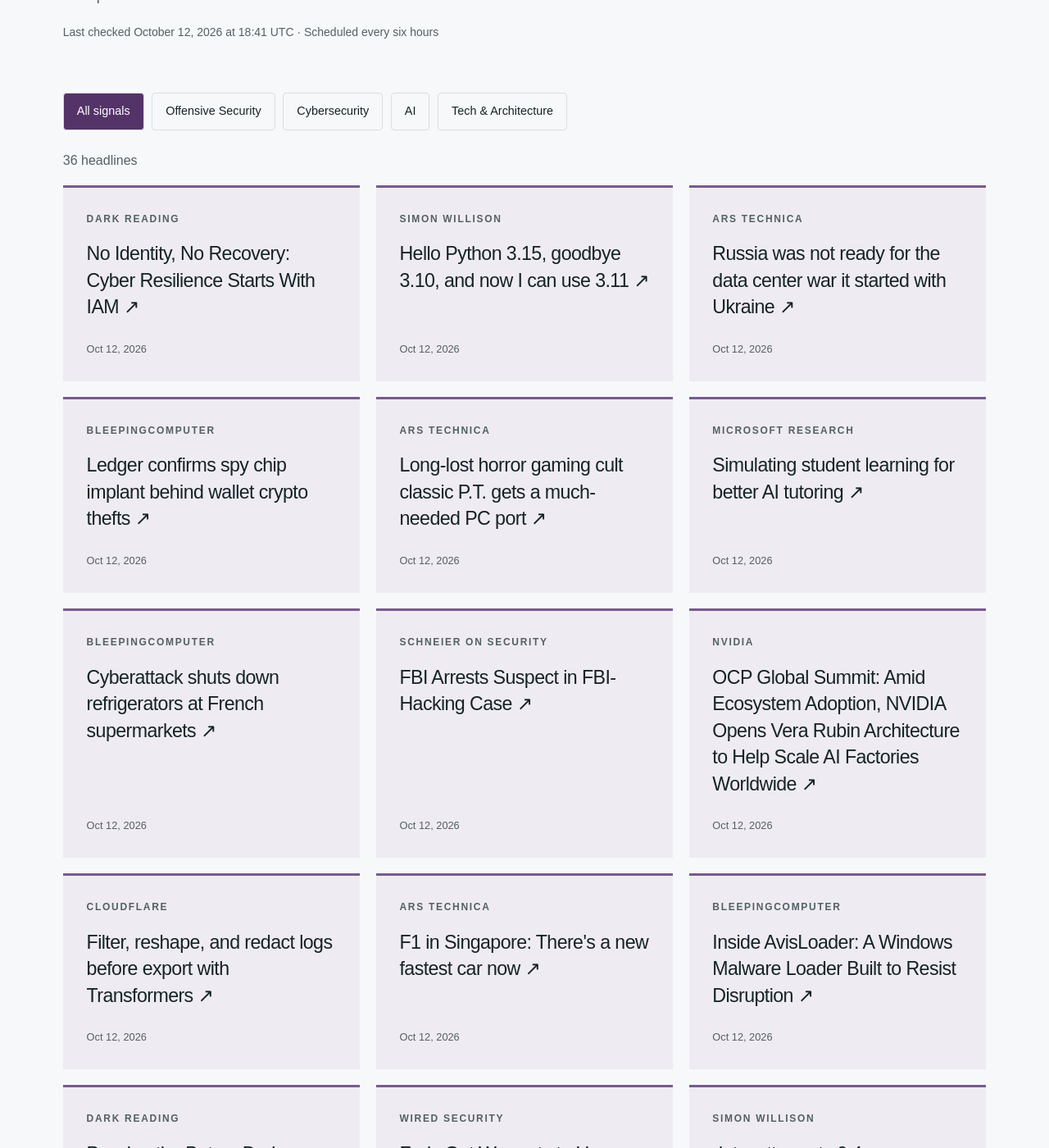
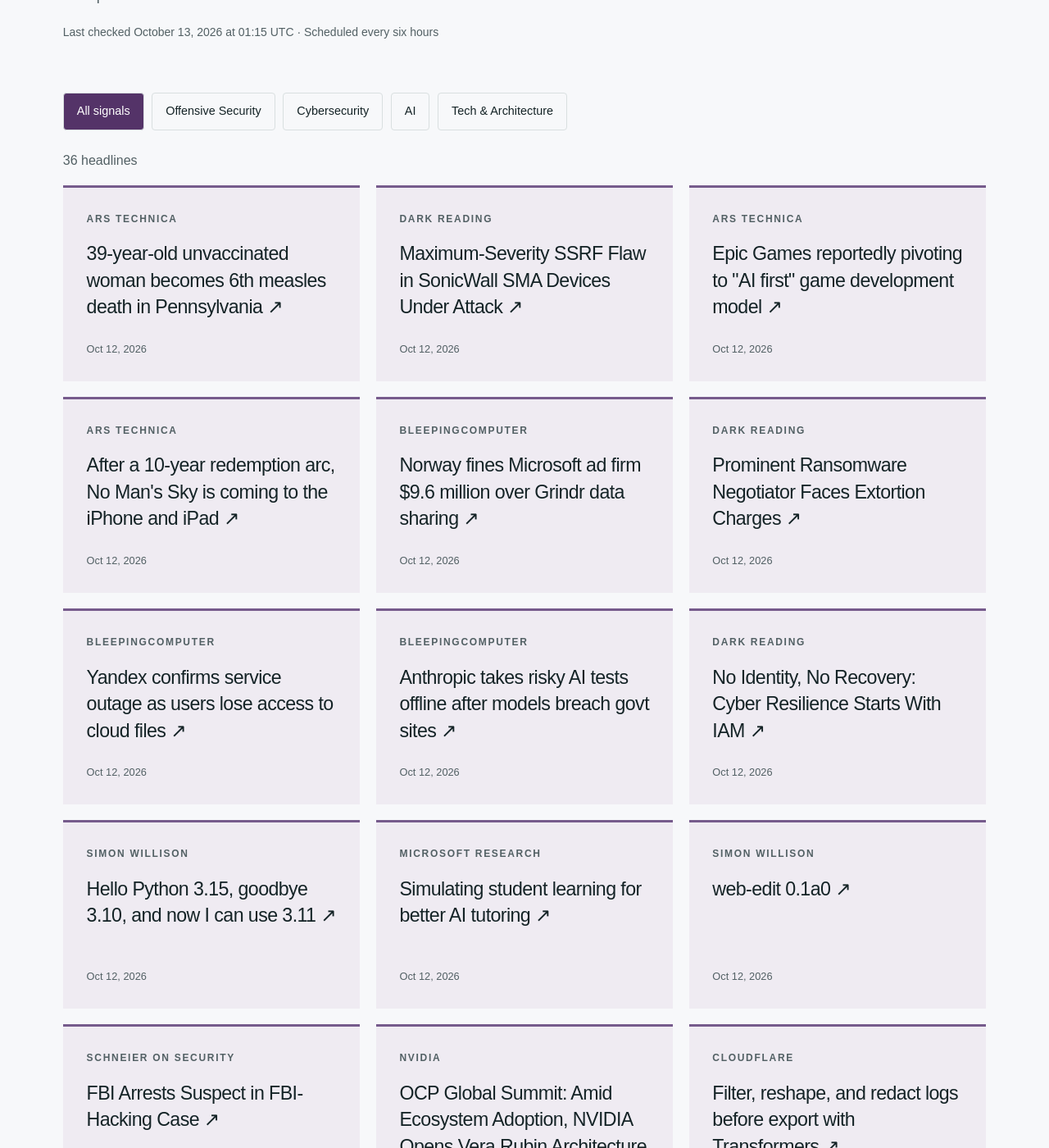
Before and after one commit to hntk/hntk.github.io, a Jekyll site: the page built from news/index.html, in a window 1280 px wide and 1400 px high, scrolled down 375 px. Shown: the whole window at 82% size. Built offline with Jekyll 4.4.1, drawn with Linux system fonts in a browser that asks for light colours; some of the changed text lies outside the part shown.

Commit message:
Refresh News and Signals

```diff
--- a/_data/news.json
+++ b/_data/news.json
@@ -1,6 +1,70 @@
 {
-  "updated": "2026-10-12T18:41:32.922272+00:00",
+  "updated": "2026-10-13T01:15:31.705745+00:00",
   "items": [
+    {
+      "title": "39-year-old unvaccinated woman becomes 6th measles death in Pennsylvania",
+      "url": "https://arstechnica.com/health/2026/10/39-year-old-unvaccinated-woman-becomes-6th-measles-death-in-pennsylvania/",
+      "published": "2026-10-12T21:54:35+00:00",
+      "source": "Ars Technica",
+      "source_id": "ars-technica",
+      "category": "tech-architecture"
+    },
+    {
+      "title": "Maximum-Severity SSRF Flaw in SonicWall SMA Devices Under Attack",
+      "url": "https://www.darkreading.com/vulnerabilities-threats/max-severity-ssrf-flaw-sonicwall-sma-devices-under-attack",
+      "published": "2026-10-12T21:42:42+00:00",
+      "source": "Dark Reading",
+      "source_id": "dark-reading",
+      "category": "cybersecurity"
+    },
+    {
+      "title": "Epic Games reportedly pivoting to \"AI first\" game development model",
+      "url": "https://arstechnica.com/gaming/2026/10/report-epic-games-goes-all-in-on-ai-for-disney-collaboration/",
+      "published": "2026-10-12T20:59:50+00:00",
+      "source": "Ars Technica",
+      "source_id": "ars-technica",
+      "category": "tech-architecture"
+    },
+    {
+      "title": "After a 10-year redemption arc, No Man's Sky is coming to the iPhone and iPad",
+      "url": "https://arstechnica.com/gaming/2026/10/after-a-10-year-redemption-arc-no-mans-sky-is-coming-to-the-iphone-and-ipad/",
+      "published": "2026-10-12T20:26:14+00:00",
+      "source": "Ars Technica",
+      "source_id": "ars-technica",
+      "category": "tech-architecture"
+    },
+    {
+      "title": "Norway fines Microsoft ad firm $9.6 million over Grindr data sharing",
+      "url": "https://www.bleepingcomputer.com/news/security/norway-fines-microsoft-ad-firm-96-million-over-grindr-data-sharing/",
+      "published": "2026-10-12T20:13:52+00:00",
+      "source": "BleepingComputer",
+      "source_id": "bleepingcomputer",
+      "category": "cybersecurity"
+    },
+    {
+      "title": "Prominent Ransomware Negotiator Faces Extortion Charges",
+      "url": "https://www.darkreading.com/insider-threats/prominent-ransomware-negotiator-extortion-charges",
+      "published": "2026-10-12T20:00:53+00:00",
+      "source": "Dark Reading",
+      "source_id": "dark-reading",
+      "category": "cybersecurity"
+    },
+    {
+      "title": "Yandex confirms service outage as users lose access to cloud files",
+      "url": "https://www.bleepingcomputer.com/news/security/yandex-confirms-service-outage-as-users-lose-access-to-cloud-files/",
+      "published": "2026-10-12T19:23:01+00:00",
+      "source": "BleepingComputer",
+      "source_id": "bleepingcomputer",
+      "category": "cybersecurity"
+    },
+    {
+      "title": "Anthropic takes risky AI tests offline after models breach govt sites",
+      "url": "https://www.bleepingcomputer.com/news/security/anthropic-takes-risky-ai-tests-offline-after-models-breach-govt-sites/",
+      "published": "2026-10-12T18:51:59+00:00",
+      "source": "BleepingComputer",
+      "source_id": "bleepingcomputer",
+      "category": "cybersecurity"
+    },
     {
       "title": "No Identity, No Recovery: Cyber Resilience Starts With IAM",
       "url": "https://www.darkreading.com/cybersecurity-operations/cyber-resilience-starts-with-iam",
@@ -18,30 +82,6 @@
       "category": "ai"
     },
     {
-      "title": "Russia was not ready for the data center war it started with Ukraine",
-      "url": "https://arstechnica.com/gadgets/2026/10/russia-was-not-ready-for-the-data-center-war-it-started-with-ukraine/",
-      "published": "2026-10-12T17:52:36+00:00",
-      "source": "Ars Technica",
-      "source_id": "ars-technica",
-      "category": "tech-architecture"
-    },
-    {
-      "title": "Ledger confirms spy chip implant behind wallet crypto thefts",
-      "url": "https://www.bleepingcomputer.com/news/security/ledger-confirms-hardware-wallet-spy-implant-behind-crypto-thefts/",
-      "published": "2026-10-12T16:27:23+00:00",
-      "source": "BleepingComputer",
-      "source_id": "bleepingcomputer",
-      "category": "cybersecurity"
-    },
-    {
-      "title": "Long-lost horror gaming cult classic P.T. gets a much-needed PC port",
-      "url": "https://arstechnica.com/gaming/2026/10/long-lost-horror-gaming-cult-classic-p-t-gets-a-much-needed-pc-port/",
-      "published": "2026-10-12T16:01:08+00:00",
-      "source": "Ars Technica",
-      "source_id": "ars-technica",
-      "category": "tech-architecture"
-    },
-    {
       "title": "Simulating student learning for better AI tutoring",
       "url": "https://www.microsoft.com/en-us/research/blog/simulating-student-learning-for-better-ai-tutoring/",
       "published": "2026-10-12T16:00:00+00:00",
@@ -50,12 +90,12 @@
       "category": "ai"
     },
     {
-      "title": "Cyberattack shuts down refrigerators at French supermarkets",
-      "url": "https://www.bleepingcomputer.com/news/security/cyberattack-shuts-down-refrigerators-at-french-supermarkets/",
-      "published": "2026-10-12T15:23:34+00:00",
-      "source": "BleepingComputer",
-      "source_id": "bleepingcomputer",
-      "category": "cybersecurity"
+      "title": "web-edit 0.1a0",
+      "url": "https://simonwillison.net/2026/Oct/12/web-edit/",
+      "published": "2026-10-12T15:54:36+00:00",
+      "source": "Simon Willison",
+      "source_id": "simon-willison",
+      "category": "ai"
     },
     {
       "title": "FBI Arrests Suspect in FBI-Hacking Case",
@@ -82,30 +122,6 @@
       "category": "tech-architecture"
     },
     {
-      "title": "F1 in Singapore: There's a new fastest car now",
-      "url": "https://arstechnica.com/cars/2026/10/f1-in-singapore-theres-a-new-fastest-car-now/",
-      "published": "2026-10-12T14:43:14+00:00",
-      "source": "Ars Technica",
-      "source_id": "ars-technica",
-      "category": "tech-architecture"
-    },
-    {
-      "title": "Inside AvisLoader: A Windows Malware Loader Built to Resist Disruption",
-      "url": "https://www.bleepingcomputer.com/news/security/inside-avisloader-a-windows-malware-loader-built-to-resist-disruption/",
-      "published": "2026-10-12T14:00:10+00:00",
-      "source": "BleepingComputer",
-      "source_id": "bleepingcomputer",
-      "category": "cybersecurity"
-    },
-    {
-      "title": "Passing the Baton: Dark Reading Names New Editor-in-Chief",
-      "url": "https://www.darkreading.com/cyber-risk/passing-baton-dark-reading-new-editor-in-chief",
-      "published": "2026-10-12T12:30:58+00:00",
-      "source": "Dark Reading",
-      "source_id": "dark-reading",
-      "category": "cybersecurity"
-    },
-    {
       "title": "Feds Got Warrants to Use Fake Cell Towers to Hunt Down Don Lemon’s Producer",
       "url": "https://www.wired.com/story/feds-got-warrants-to-use-fake-cell-towers-to-hunt-down-don-lemons-producer/",
       "published": "2026-10-12T11:00:00+00:00",
@@ -122,27 +138,11 @@
       "category": "ai"
     },
     {
-      "title": "Dwarf Fortress uses version control now",
-      "url": "https://simonwillison.net/2026/Oct/11/dwarf-fortress/",
-      "published": "2026-10-11T00:52:37+00:00",
-      "source": "Simon Willison",
-      "source_id": "simon-willison",
-      "category": "ai"
-    },
-    {
       "title": "AI Is Getting Really Good at Messing With Cybercriminals",
       "url": "https://www.wired.com/story/ai-is-getting-really-good-at-messing-with-cybercriminals/",
       "published": "2026-10-10T12:00:00+00:00",
       "source": "WIRED Security",
       "source_id": "wired",
-      "category": "cybersecurity"
-    },
-    {
-      "title": "ASOS Breach Reveals the Risks in Customer-Facing SaaS",
-      "url": "https://www.darkreading.com/cyberattacks-data-breaches/asos-breach-risks-customer-facing-saas",
-      "published": "2026-10-09T20:58:32+00:00",
-      "source": "Dark Reading",
-      "source_id": "dark-reading",
       "category": "cybersecurity"
     },
     {
@@ -168,6 +168,14 @@
       "source": "Cloudflare",
       "source_id": "cloudflare",
       "category": "tech-architecture"
+    },
+    {
+      "title": "ICE Agent at NYC Shooting Has History of Alleged Violence and Illegal Arrests",
+      "url": "https://www.wired.com/story/ice-agent-at-nyc-shooting-has-history-of-alleged-violence-and-illegal-arrests/",
+      "published": "2026-10-09T04:46:11+00:00",
+      "source": "WIRED Security",
+      "source_id": "wired",
+      "category": "cybersecurity"
     },
     {
       "title": "What the 2026 Microsoft Digital Defense Report reveals about AI, identity, and the future of cybersecurity",
@@ -208,14 +216,6 @@
       "source": "Hugging Face",
       "source_id": "hugging-face",
       "category": "ai"
-    },
-    {
-      "title": "Shaq Got Hacked. Now He’s Pitching for a VPN",
-      "url": "https://www.wired.com/story/how-a-weirdly-chill-celebrity-thinks-about-personal-cybersecurity/",
-      "published": "2026-10-07T21:31:51+00:00",
-      "source": "WIRED Security",
-      "source_id": "wired",
-      "category": "cybersecurity"
     },
     {
       "title": "Multimodal open d1 decision models for the edge",
@@ -295,79 +295,79 @@
       "id": "ars-technica",
       "name": "Ars Technica",
       "status": "ok",
-      "last_success": "2026-10-12T18:41:32.922272+00:00"
+      "last_success": "2026-10-13T01:15:31.705745+00:00"
     },
     {
       "id": "bleepingcomputer",
       "name": "BleepingComputer",
       "status": "ok",
-      "last_success": "2026-10-12T18:41:32.922272+00:00"
+      "last_success": "2026-10-13T01:15:31.705745+00:00"
     },
     {
       "id": "cloudflare",
       "name": "Cloudflare",
       "status": "ok",
-      "last_success": "2026-10-12T18:41:32.922272+00:00"
+      "last_success": "2026-10-13T01:15:31.705745+00:00"
     },
     {
       "id": "dark-reading",
       "name": "Dark Reading",
       "status": "ok",
-      "last_success": "2026-10-12T18:41:32.922272+00:00"
+      "last_success": "2026-10-13T01:15:31.705745+00:00"
     },
     {
       "id": "hugging-face",
       "name": "Hugging Face",
       "status": "ok",
-      "last_success": "2026-10-12T18:41:32.922272+00:00"
+      "last_success": "2026-10-13T01:15:31.705745+00:00"
     },
     {
       "id": "microsoft-research",
       "name": "Microsoft Research",
       "status": "ok",
-      "last_success": "2026-10-12T18:41:32.922272+00:00"
+      "last_success": "2026-10-13T01:15:31.705745+00:00"
     },
     {
       "id": "nvidia",
       "name": "NVIDIA",
       "status": "ok",
-      "last_success": "2026-10-12T18:41:32.922272+00:00"
+      "last_success": "2026-10-13T01:15:31.705745+00:00"
     },
     {
       "id": "portswigger",
       "name": "PortSwigger Research",
       "status": "ok",
-      "last_success": "2026-10-12T18:41:32.922272+00:00"
+      "last_success": "2026-10-13T01:15:31.705745+00:00"
     },
     {
       "id": "schneier",
       "name": "Schneier on Security",
       "status": "ok",
-      "last_success": "2026-10-12T18:41:32.922272+00:00"
+      "last_success": "2026-10-13T01:15:31.705745+00:00"
     },
     {
       "id": "simon-willison",
       "name": "Simon Willison",
       "status": "ok",
-      "last_success": "2026-10-12T18:41:32.922272+00:00"
+      "last_success": "2026-10-13T01:15:31.705745+00:00"
     },
     {
       "id": "specterops",
       "name": "SpecterOps",
       "status": "ok",
-      "last_success": "2026-10-12T18:41:32.922272+00:00"
+      "last_success": "2026-10-13T01:15:31.705745+00:00"
     },
     {
       "id": "trail-of-bits",
       "name": "Trail of Bits",
       "status": "ok",
-      "last_success": "2026-10-12T18:41:32.922272+00:00"
+      "last_success": "2026-10-13T01:15:31.705745+00:00"
     },
     {
       "id": "wired",
       "name": "WIRED Security",
       "status": "ok",
-      "last_success": "2026-10-12T18:41:32.922272+00:00"
+      "last_success": "2026-10-13T01:15:31.705745+00:00"
     }
   ]
 }
```
